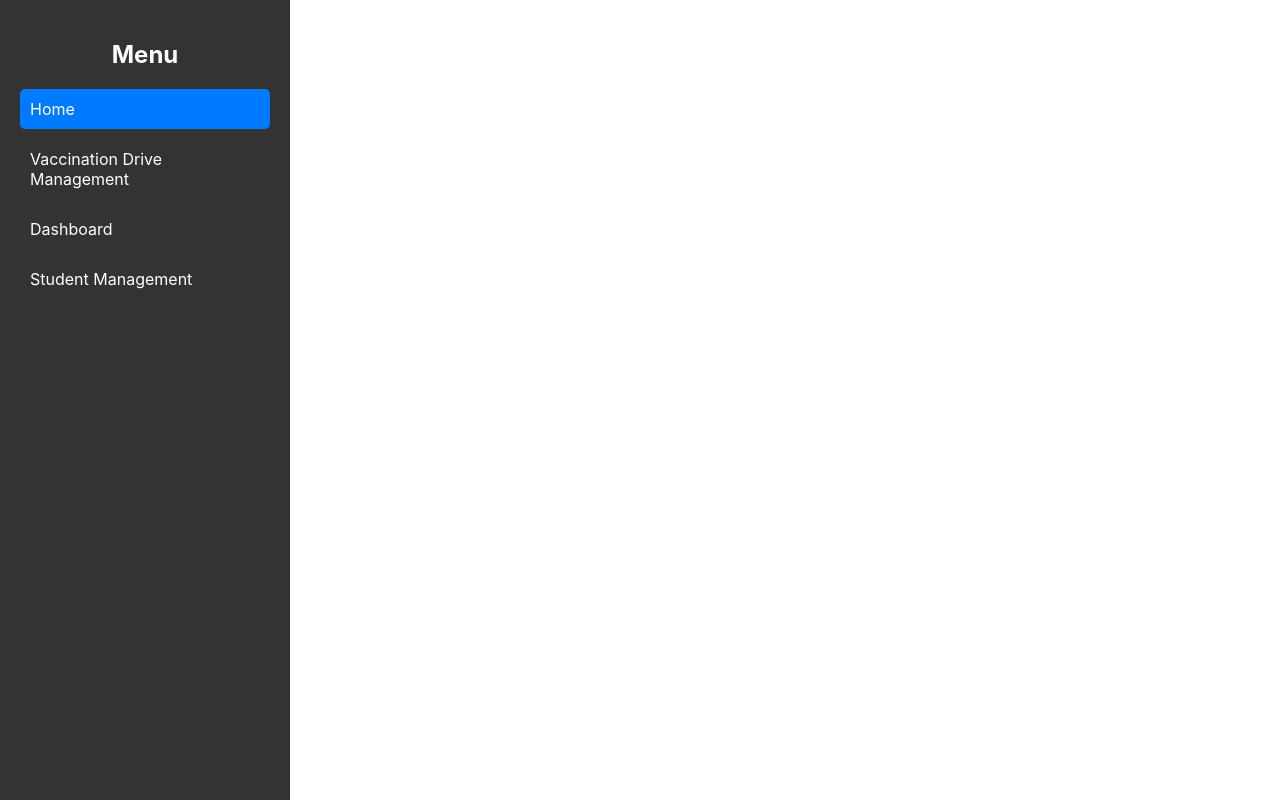
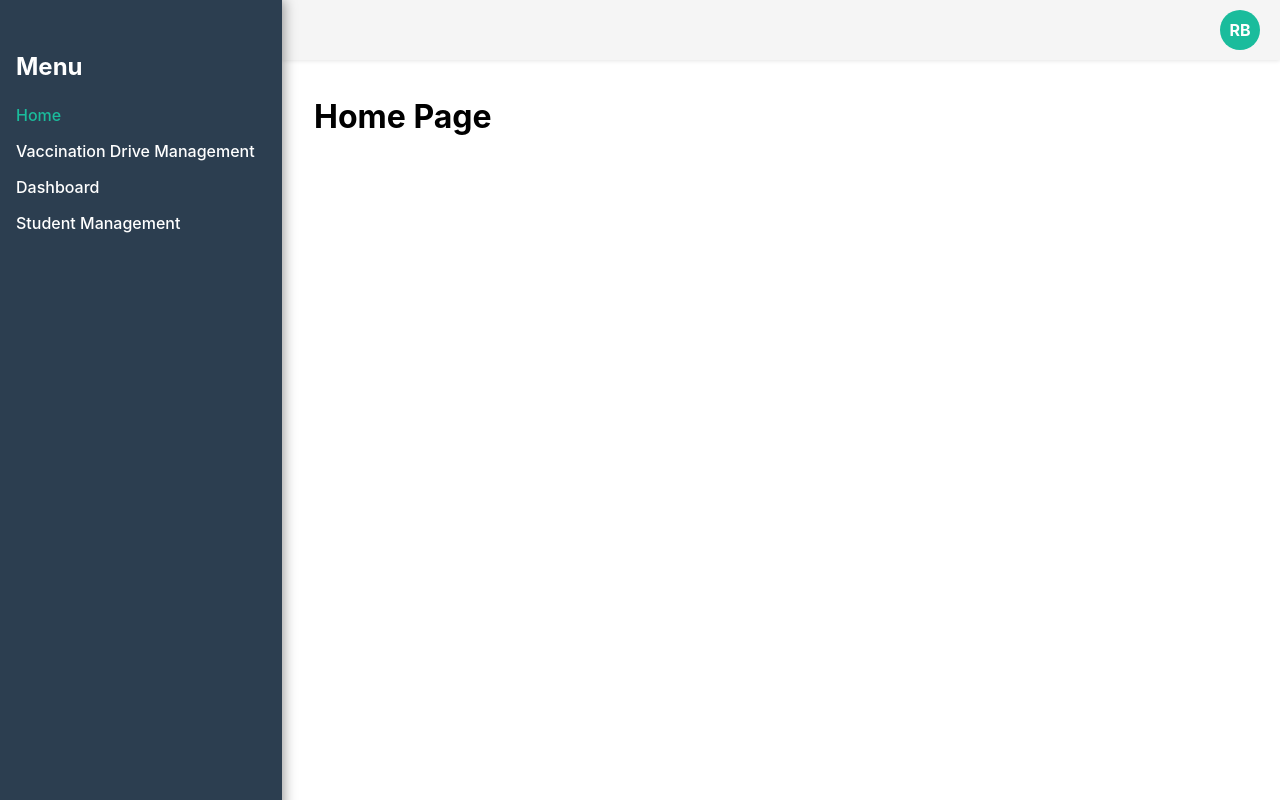
Before and after one commit to rishabh-bhatnagar-mtech/FSAD-Frontend, a React (Create React App) app: page / in a window 1280 px wide. Built offline with nearby package versions, Linux system fonts and the light colour scheme.

Commit message:
Update left navigation bar for the content
Signed-off-by: Rishabh Bhatnagar <2023tm93760@wilp.bits-pilani.ac.in>

```diff
--- a/package.json
+++ b/package.json
@@ -36,5 +36,8 @@
       "last 1 firefox version",
       "last 1 safari version"
     ]
+  },
+  "devDependencies": {
+    "react-burger-menu": "^3.1.0"
   }
 }
--- a/src/App.css
+++ b/src/App.css
@@ -1,38 +1,69 @@
-.App {
-  text-align: center;
+.app {
+    display: flex;
+    height: 100vh;
+    overflow: hidden;
 }
 
-.App-logo {
-  height: 40vmin;
-  pointer-events: none;
+.main-area {
+    flex-grow: 1;
+    display: flex;
+    flex-direction: column;
+    height: 100vh;
+    overflow: hidden;
 }
 
-@media (prefers-reduced-motion: no-preference) {
-  .App-logo {
-    animation: App-logo-spin infinite 20s linear;
-  }
+.topbar {
+    height: 60px;
+    background-color: #f5f5f5;
+    display: flex;
+    justify-content: flex-end;
+    align-items: center;
+    padding: 0 20px;
+    box-shadow: 0 1px 4px rgba(0, 0, 0, 0.1);
+    flex-shrink: 0;
 }
 
-.App-header {
-  background-color: #282c34;
-  min-height: 100vh;
-  display: flex;
-  flex-direction: column;
-  align-items: center;
-  justify-content: center;
-  font-size: calc(10px + 2vmin);
-  color: white;
+.main-content {
+    flex-grow: 1;
+    overflow-y: auto;
+    padding: 1rem 2rem;
 }
 
-.App-link {
-  color: #61dafb;
+.profile-circle {
+    width: 40px;
+    height: 40px;
+    background-color: #1abc9c;
+    color: white;
+    font-weight: bold;
+    font-size: 1rem;
+    border-radius: 50%;
+    display: flex;
+    justify-content: center;
+    align-items: center;
+    user-select: none;
+    cursor: default;
+    position: relative;
 }
 
-@keyframes App-logo-spin {
-  from {
-    transform: rotate(0deg);
-  }
-  to {
-    transform: rotate(360deg);
-  }
+.profile-circle[title]:hover::after {
+    content: attr(title);
+    position: absolute;
+    top: 50px;
+    right: 0;
+    background: rgba(0, 0, 0, 0.75);
+    color: white;
+    padding: 6px 10px;
+    border-radius: 4px;
+    white-space: nowrap;
+    font-size: 0.85rem;
+    pointer-events: none;
+    opacity: 1;
+    transition: opacity 0.2s ease-in-out;
+    z-index: 100;
 }
+
+.profile-circle[title]::after {
+    opacity: 0;
+    pointer-events: none;
+    transition: opacity 0.2s ease-in-out;
+}
--- a/src/App.js
+++ b/src/App.js
@@ -1,5 +1,5 @@
 import React from 'react';
-import { BrowserRouter as Router, Route, Routes } from 'react-router-dom';
+import { BrowserRouter as Router, Routes, Route } from 'react-router-dom';
 import Sidebar from './sidebar';
 import './App.css';
 
@@ -13,13 +13,18 @@ const App = () => {
         <Router>
             <div className="app">
                 <Sidebar />
-                <div className="main-content">
+                <div className="main-area">
+                    <header className="topbar">
+                        <div className="profile-circle" title="Robert Brown">RB</div>
+                    </header>
+                    <main className="main-content">
                         <Routes>
                             <Route path="/" element={<Home />} />
                             <Route path="/vaccine-drive" element={<VaccineDrive />} />
                             <Route path="/dashboard" element={<Dashboard />} />
                             <Route path="/student-management" element={<StudentManagement />} />
                         </Routes>
+                    </main>
                 </div>
             </div>
         </Router>
--- a/src/sidebar.css
+++ b/src/sidebar.css
@@ -1,40 +1,35 @@
 .sidebar {
-    width: 250px;
+    min-width: 250px;
+    background-color: #2c3e50;
+    color: white;
+    padding: 2rem 1rem;
+    box-shadow: 2px 0 12px rgba(0, 0, 0, 0.4);
     height: 100vh;
-    background-color: #333;
-    color: white;
-    position: fixed;
-    top: 0;
-    left: 0;
-    padding: 20px;
+    overflow-y: auto;
+    position: relative;
 }
 
 .sidebar h2 {
-    text-align: center;
-    margin-bottom: 20px;
+    margin-bottom: 1.5rem;
 }
 
 .sidebar ul {
     list-style: none;
     padding: 0;
+    margin: 0;
 }
 
 .sidebar li {
-    margin: 10px 0;
+    margin-bottom: 1rem;
 }
 
 .sidebar a {
     color: white;
     text-decoration: none;
-    display: block;
-    padding: 10px;
-    border-radius: 5px;
+    font-weight: 500;
 }
 
+.sidebar a.active,
 .sidebar a:hover {
-    background-color: #555;
+    color: #1abc9c;
 }
-
-.sidebar a.active {
-    background-color: #007bff;
-}
--- a/src/sidebar.js
+++ b/src/sidebar.js
@@ -1,5 +1,5 @@
 import React from 'react';
-import {NavLink} from 'react-router-dom';
+import { NavLink } from 'react-router-dom';
 import './sidebar.css';
 
 const Sidebar = () => {
@@ -8,16 +8,24 @@ const Sidebar = () => {
             <h2>Menu</h2>
             <ul>
                 <li>
-                    <NavLink to="/" exact activeClassName="active">Home</NavLink>
+                    <NavLink to="/" end className={({ isActive }) => (isActive ? 'active' : '')}>
+                        Home
+                    </NavLink>
                 </li>
                 <li>
-                    <NavLink to="/vaccine-drive" activeClassName="active">Vaccination Drive Management</NavLink>
+                    <NavLink to="/vaccine-drive" className={({ isActive }) => (isActive ? 'active' : '')}>
+                        Vaccination Drive Management
+                    </NavLink>
                 </li>
                 <li>
-                    <NavLink to="/dashboard" activeClassName="active">Dashboard</NavLink>
+                    <NavLink to="/dashboard" className={({ isActive }) => (isActive ? 'active' : '')}>
+                        Dashboard
+                    </NavLink>
                 </li>
                 <li>
-                    <NavLink to="/student-management" activeClassName="active">Student Management</NavLink>
+                    <NavLink to="/student-management" className={({ isActive }) => (isActive ? 'active' : '')}>
+                        Student Management
+                    </NavLink>
                 </li>
             </ul>
         </div>
```
Also changed, not shown: 2 other files (tests, documents, lock files or other folders). Lines whose indentation alone changed are shown as unchanged.
